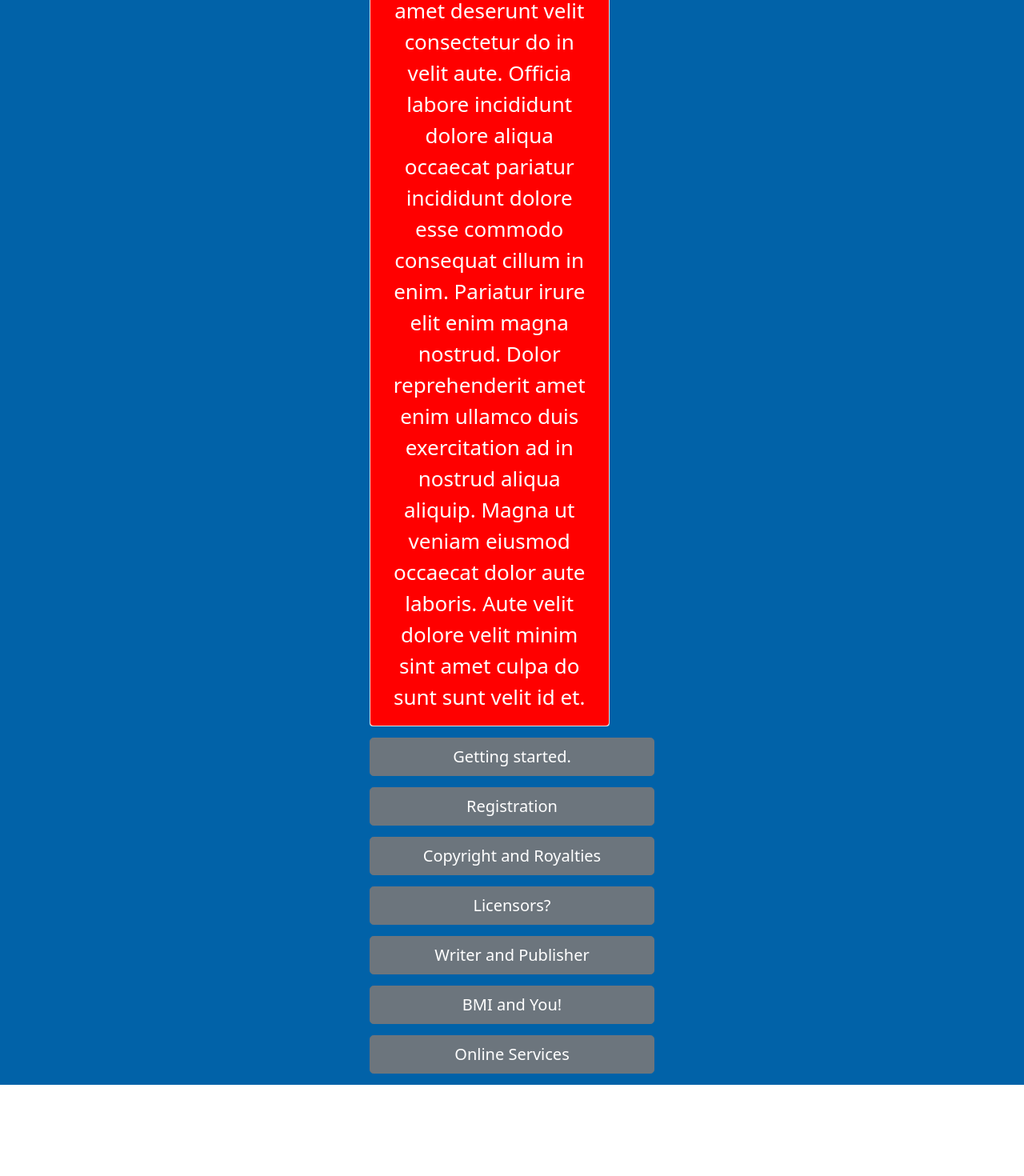
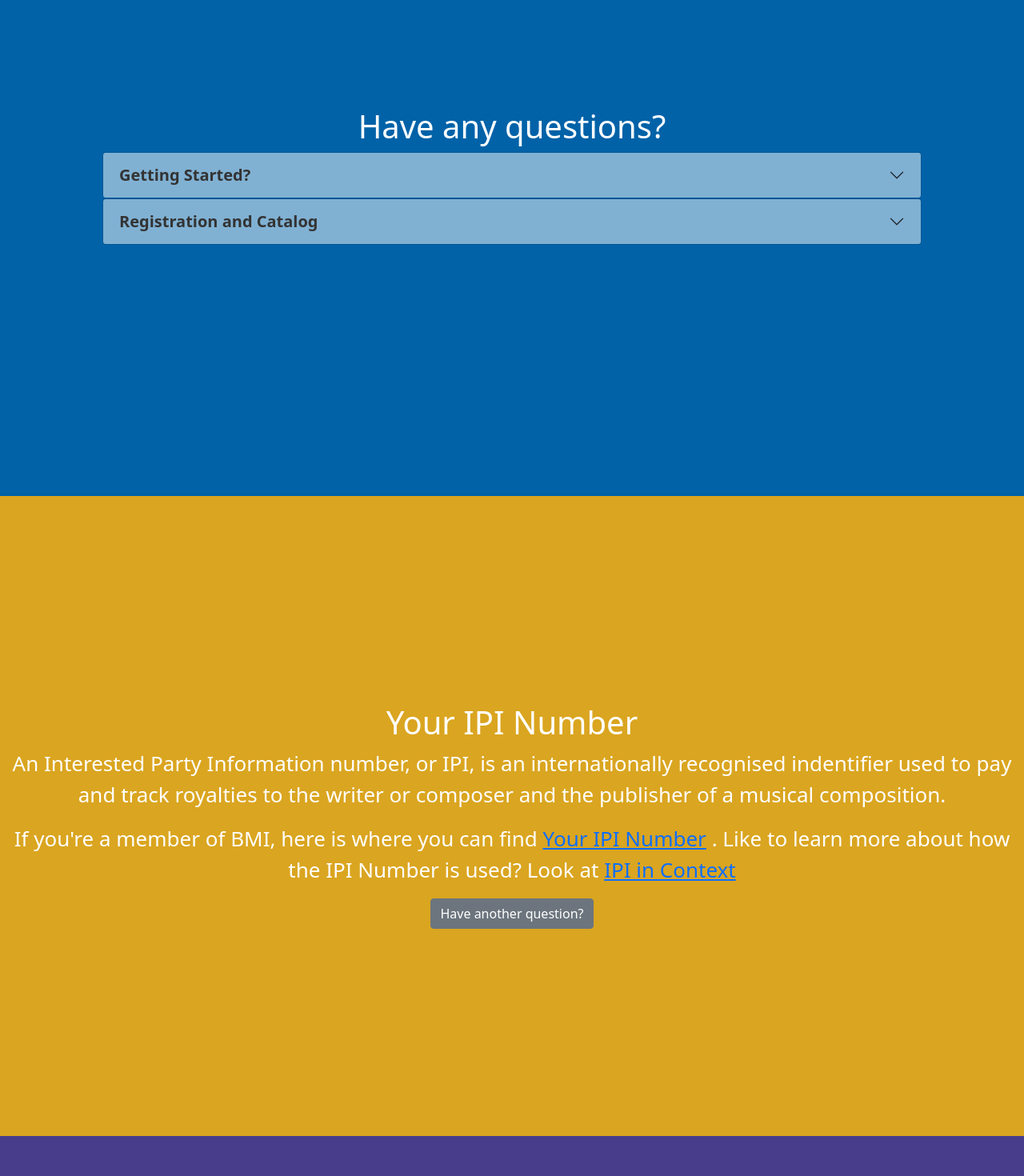
Before and after one commit to dylannirvana/helpdesk, a React (Create React App) app: page / in a window 1280 px wide. Shown: the part 180-1650 px from the top of the page at 80% size. Before the commit the page ends 1536 px from the top, so only its background shows below. Built offline with nearby package versions, Linux system fonts and the light colour scheme.

Commit message:
styles accordion and button relationship

```diff
--- a/src/App.js
+++ b/src/App.js
@@ -23,13 +23,13 @@ function App() {
       {/* What is BMI? What does BMI do? */}
       {/* What is BMI? What does BMI do? */}
 
-      {/* <Ipi />
+      <Ipi />
       <Estate />
       <Copyright />
       <Royalties />
       <Question />
       <Answer />
-      <AnotherAnswer /> */}
+      <AnotherAnswer />
 
     </div>
   );
--- a/src/App.scss
+++ b/src/App.scss
@@ -4,9 +4,9 @@
 .App {
   text-align: center;
 
-  p {
-    width: 80%;
-  }
+  // p {
+  //   width: 80%;
+  // }
 }
 
 .App-logo {
@@ -39,26 +39,33 @@
   justify-content: center;
 }
 
-.accordion-collapse {
-  background-color: red;
 
-}
 
 .accordion-item {
-  background-color: #fff;
-  margin: 14px;
-  width: 300px;
+  background-color: transparent;
+  // margin: 14px;
+  // width: 300px;
+
+  // .accordion-collapse .collapse .show {
+  //   // background-color: red !important;
+  //   // width: 600px;
+  // }
 }
 
 .accordion-button {
-  color: #6c757d !important;
-  background-color: #fff !important;
+  color: #333 !important;
+  background-color: rgba($color: #fff, $alpha: 0.5) !important;
   border-color: #6c757d;
   font-size: 20px !important;
   font-weight: 600;
 }
 
 // SECTIONS
+
+.mycontainer {
+  width: 80%;
+}
+
 .mybutton {
   margin: 14px;
 }
--- a/src/Topics.js
+++ b/src/Topics.js
@@ -5,36 +5,52 @@ import { Accordion, Button } from 'react-bootstrap';
 
 function Topics() {
   return (
-    <div  >
+    <div className='mycontainer' >
         <h1>Have any questions?</h1>
             {/* ORIENTATION */}
-            <Accordion defaultActiveKey='0'>
-              <Accordion.Item eventKey='0'>
-                <Accordion.Header>Getting started</Accordion.Header>
+            <Accordion >
+              <Accordion.Item className='' eventKey='0'>
+                <Accordion.Header>Getting Started?</Accordion.Header>
                 <Accordion.Body>
-                  LoremSunt Lorem amet deserunt velit consectetur do in velit aute. Officia labore incididunt dolore aliqua occaecat pariatur incididunt dolore esse commodo consequat cillum in enim. Pariatur irure elit enim magna nostrud. Dolor reprehenderit amet enim ullamco duis exercitation ad in nostrud aliqua aliquip. Magna ut veniam eiusmod occaecat dolor aute laboris. Aute velit dolore velit minim sint amet culpa do sunt sunt velit id et.
+                <Button variant="secondary" className="d-grid gap-2 mybutton orientation" size="lg" href='#ipi' >What is BMI?</Button>{' '}
+                <Button variant="secondary" className="d-grid gap-2 mybutton orientation" size="lg" href='#ipi' >What does BMI do?</Button>{' '}
+
                 </Accordion.Body>
               </Accordion.Item>
             </Accordion>
-            <Button variant="secondary" className="d-grid gap-2 mybutton orientation" size="lg" href='#ipi' >Getting started.</Button>{' '}
+
+            <Accordion >
+              <Accordion.Item className='' eventKey='0'>
+                <Accordion.Header>Registration and Catalog</Accordion.Header>
+                <Accordion.Body>
+                  {/* REGISTRATION AND CATALOG */}
+                  <Button variant="secondary" className="d-grid gap-2 mybutton registration" size="lg" href='#ipi' >Registering my songs</Button>{' '}
+                  <Button variant="secondary" className="d-grid gap-2 mybutton registration" size="lg" href='#ipi' >My Catalog of Works</Button>{' '}
+                  <Button variant="secondary" className="d-grid gap-2 mybutton registration" size="lg" href='#ipi' >Making changes</Button>{' '}
+
+                </Accordion.Body>
+              </Accordion.Item>
+            </Accordion>
+
+            {/* <Button variant="secondary" className="d-grid gap-2 mybutton orientation" size="lg" href='#ipi' >Getting started.</Button>{' '}       */}
 
             {/* REGISTRATION AND CATALOG */}
-            <Button variant="secondary" className="d-grid gap-2 mybutton registration" size="lg" href='#ipi' >Registration</Button>{' '}
+            {/* <Button variant="secondary" className="d-grid gap-2 mybutton registration" size="lg" href='#ipi' >Registration</Button>{' '}       */}
 
             {/* COPYRIGHT AND ROYALTIES */}
-            <Button variant="secondary" className="d-grid gap-2 mybutton copyrights" size="lg" href='#ipi' >Copyright and Royalties</Button>{' '}
+            {/* <Button variant="secondary" className="d-grid gap-2 mybutton copyrights" size="lg" href='#ipi' >Copyright and Royalties</Button>{' '}    */}
 
               {/* LICENSORS */}
-            <Button variant="secondary" className="d-grid gap-2 mybutton licensors" size="lg" href='#ipi' >Licensors?</Button>{' '}
+            {/* <Button variant="secondary" className="d-grid gap-2 mybutton licensors" size="lg" href='#ipi' >Licensors?</Button>{' '}  */}
 
             {/* WRITER AND PUBLISHER */}
-            <Button variant="secondary" className="d-grid gap-2 mybutton publisher" size="lg" href='#ipi' >Writer and Publisher</Button>{' '}
+            {/* <Button variant="secondary" className="d-grid gap-2 mybutton publisher" size="lg" href='#ipi' >Writer and Publisher</Button>{' '}  */}
 
             {/* BMI AND YOU */}
-            <Button variant="secondary" className="d-grid gap-2 mybutton you" size="lg" href='#ipi' >BMI and You!</Button>{' '}
+            {/* <Button variant="secondary" className="d-grid gap-2 mybutton you" size="lg" href='#ipi' >BMI and You!</Button>{' '}  */}
 
             {/* ONLINE SERVICES */}
-            <Button variant="secondary" className="d-grid gap-2 mybutton services" size="lg" href='#ipi' >Online Services</Button>{' '}
+            {/* <Button variant="secondary" className="d-grid gap-2 mybutton services" size="lg" href='#ipi' >Online Services</Button>{' '}  */}
 
 
 
```
